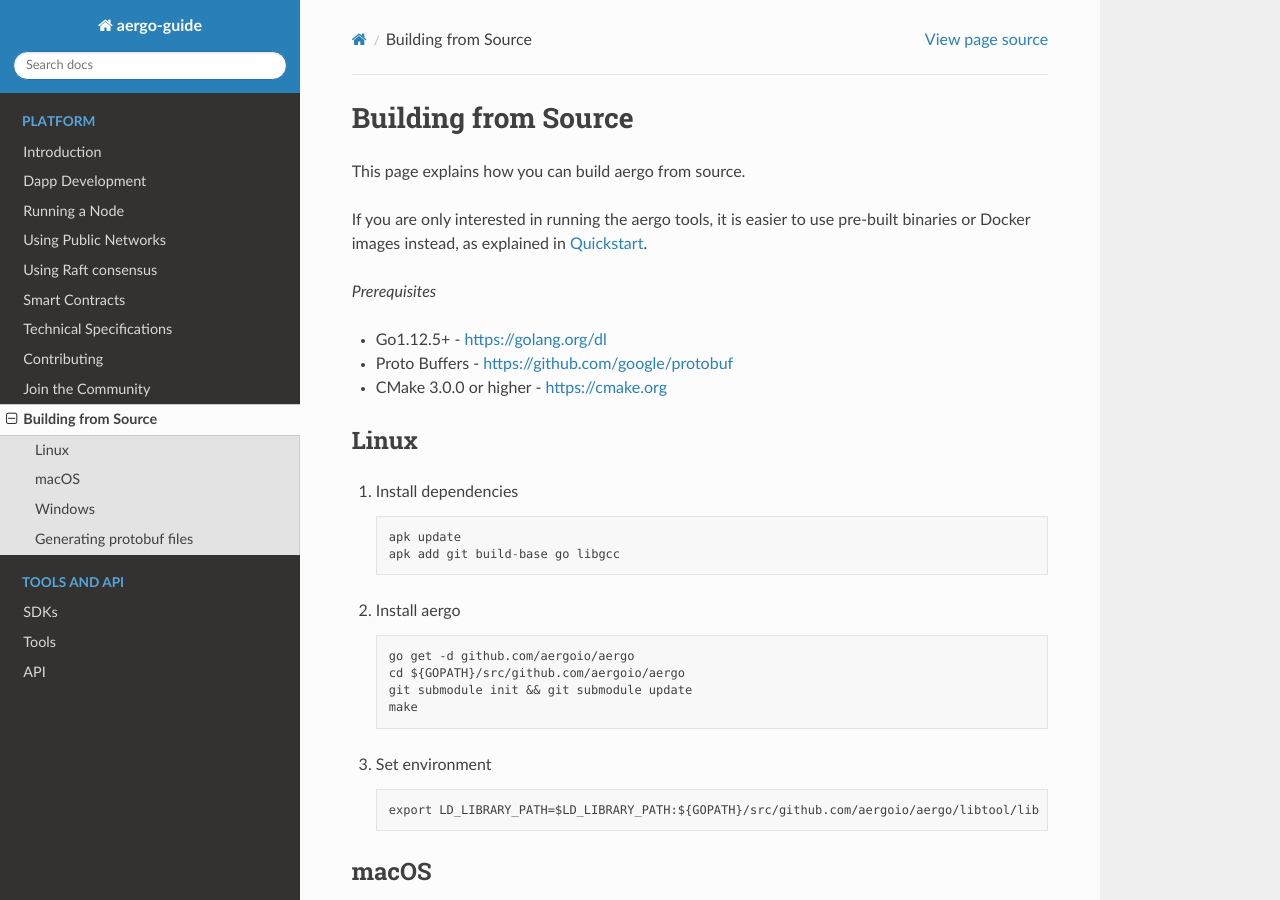
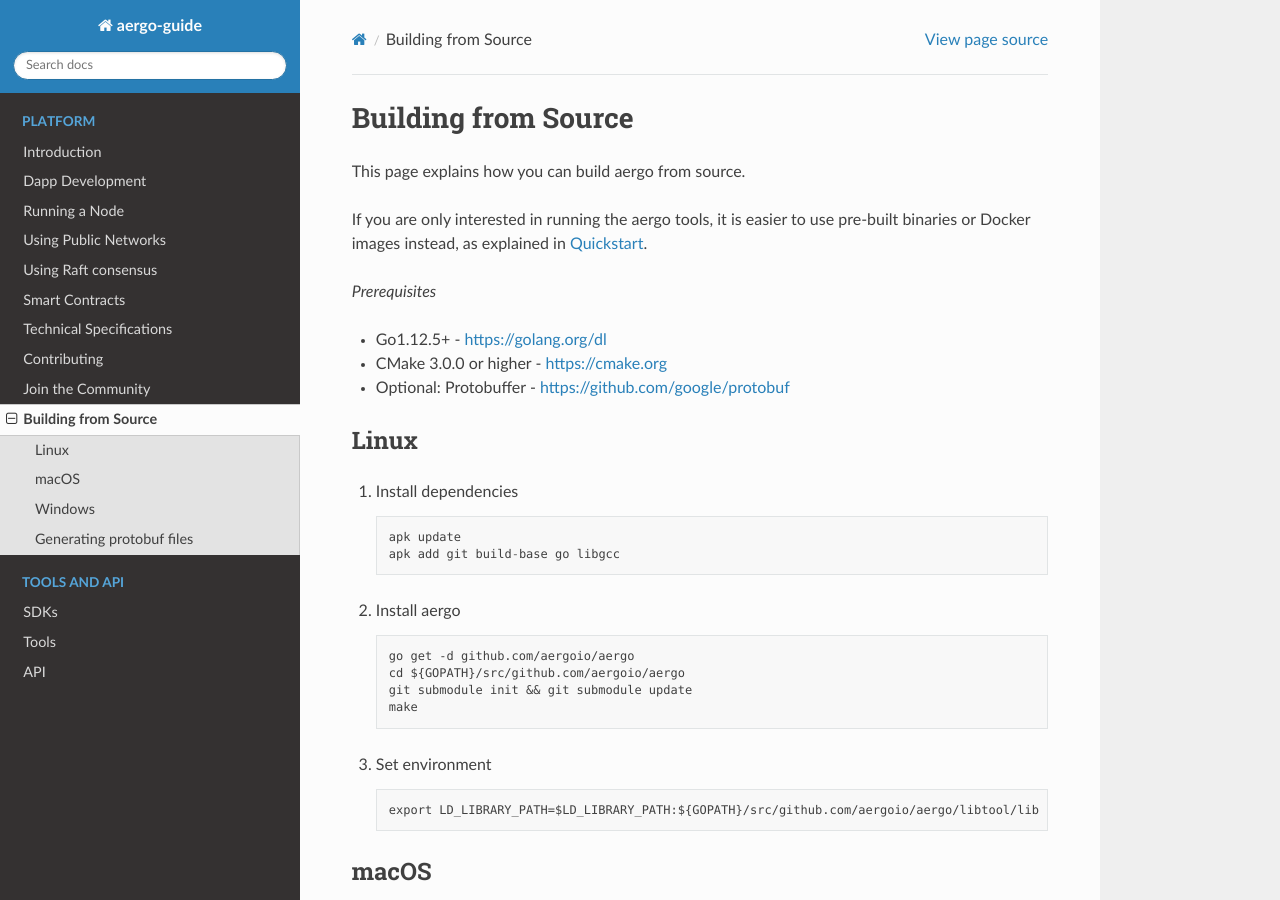
Before and after one commit to aergoio/guide, a Sphinx documentation site: the page built from source/contribution/building-from-source.rst, in a window 1280 px wide and 900 px high. Built offline with Sphinx 7.4.7 and the Read the Docs theme 2.0.0, drawn with Linux system fonts in a browser that asks for light colours.

Commit message:
Small format fixes

```diff
--- a/source/contribution/building-from-source.rst
+++ b/source/contribution/building-from-source.rst
@@ -8,8 +8,8 @@
 *Prerequisites*
 
 * Go1.12.5+ - https://golang.org/dl
-* Proto Buffers - https://github.com/google/protobuf
 * CMake 3.0.0 or higher - https://cmake.org
+* Optional: Protobuffer - https://github.com/google/protobuf
 
 Linux
 -----
@@ -30,7 +30,8 @@
 
 3. Set environment
    ::
-      export LD_LIBRARY_PATH=$LD_LIBRARY_PATH:${GOPATH}/src/github.com/aergoio/aergo/libtool/lib
+
+        export LD_LIBRARY_PATH=$LD_LIBRARY_PATH:${GOPATH}/src/github.com/aergoio/aergo/libtool/lib
 
 macOS
 -----
@@ -54,7 +55,8 @@
 
 4. Set environment
    ::
-      export LD_LIBRARY_PATH=$LD_LIBRARY_PATH:${GOPATH}/src/github.com/aergoio/aergo/libtool/lib
+
+        export LD_LIBRARY_PATH=$LD_LIBRARY_PATH:${GOPATH}/src/github.com/aergoio/aergo/libtool/lib
 
 5. Run server
    ::
--- a/source/specs/p2p/wireprotocol.rst
+++ b/source/specs/p2p/wireprotocol.rst
@@ -118,7 +118,7 @@
 |BlockProducedNotice     |  0030|block notice from block producer                                                                      |
 +------------------------+------+------------------------------------------------------------------------------------------------------+
 |BlockProducedNotice     |  0030|A block is produced. This notice is created only in BP and sent to other trusted BP or FULL nodes.    |
-
++------------------------+------+------------------------------------------------------------------------------------------------------+
 
 List of Response Status
 -----------------------
```
